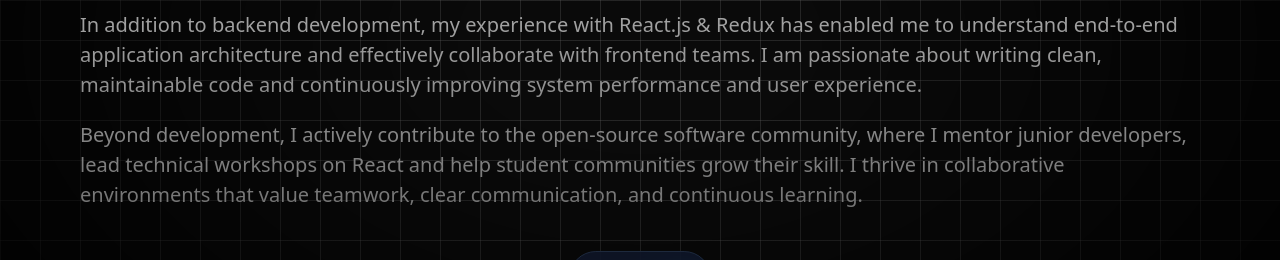
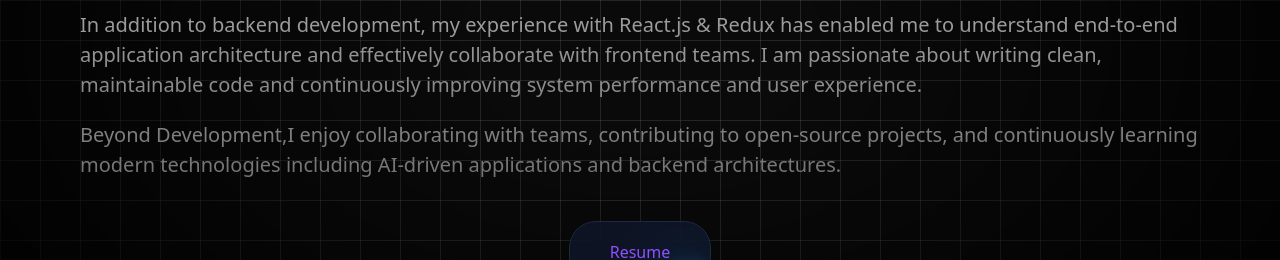
Before and after one commit to parveshqaiser/dev-portfolio, a React (Vite) app: page / in a window 1280 px wide. Shown: the part 1160-1420 px from the top of the page. Built offline with nearby package versions, Linux system fonts and the light colour scheme.

Commit message:
about page mod

```diff
--- a/src/pages/About.jsx
+++ b/src/pages/About.jsx
@@ -48,7 +48,7 @@ const About = () => {
                     </p>
 
                     <p className='lg:text-[20px] md:text-[18px] text-base'>
-                        Beyond development, I actively contribute to the open-source software community, where I mentor junior developers, lead technical workshops on React and help student communities grow their skill. I thrive in collaborative environments that value teamwork, clear communication, and continuous learning.
+                        Beyond Development,I enjoy collaborating with teams, contributing to open-source projects, and continuously learning modern technologies including AI-driven applications and backend architectures.
                     </p>
                 </article>
 
```
